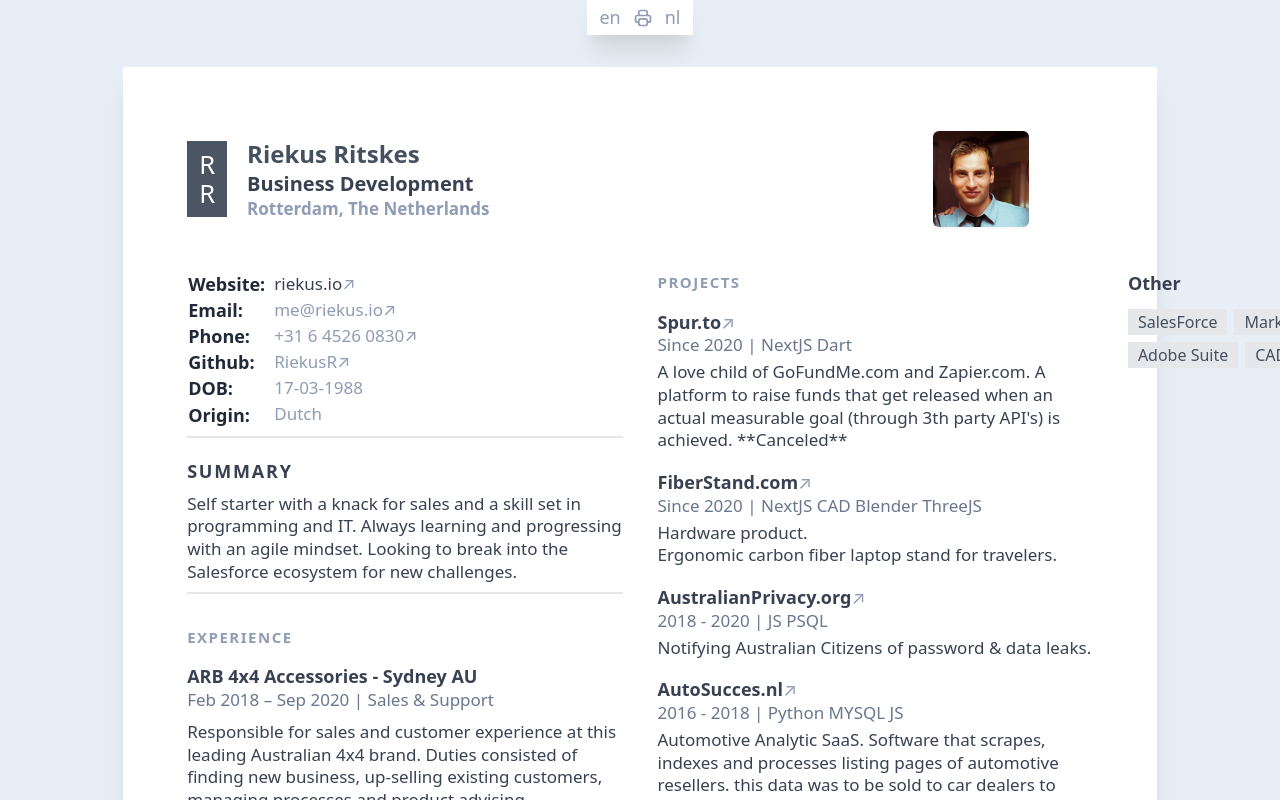
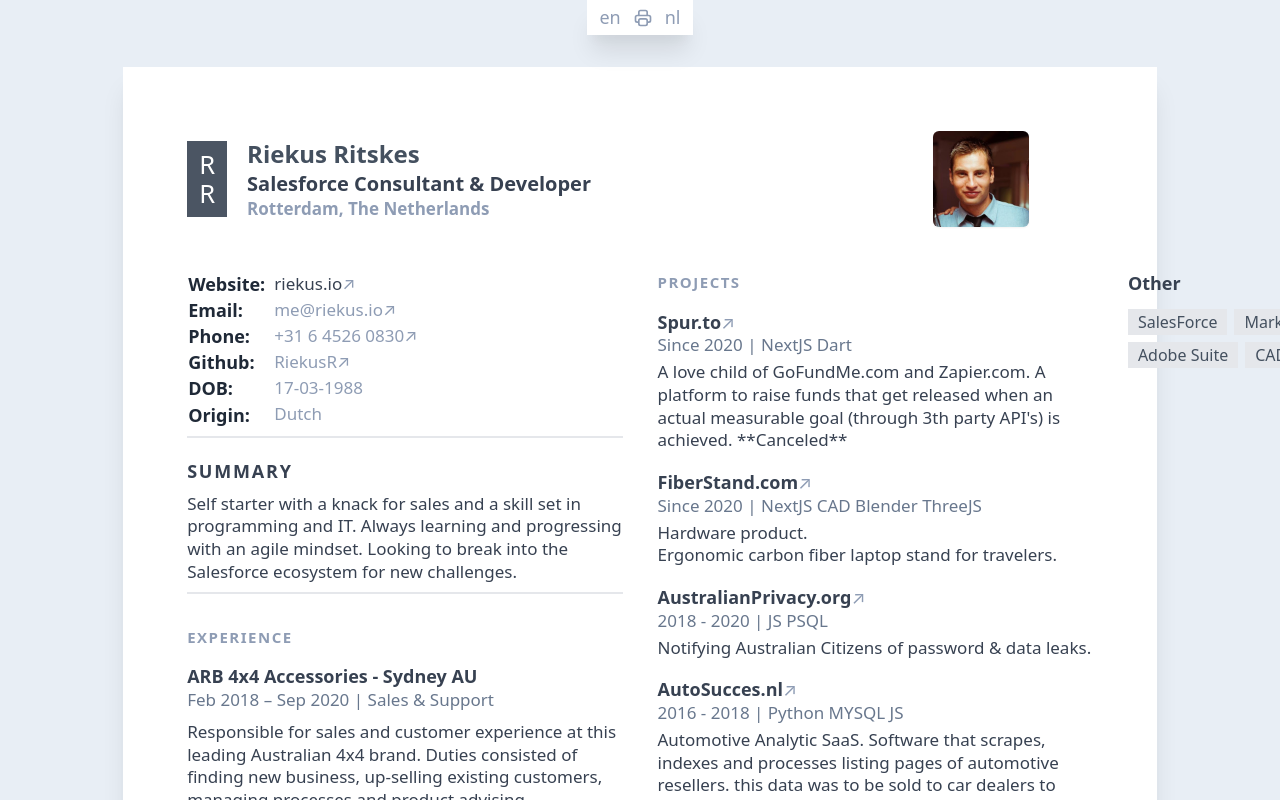
Before and after one commit to riekusr/duo-language-resume, a Next.js app: page / in a window 1280 px wide. Shown: the top 800 px of the page. Built offline with nearby package versions, Linux system fonts and the light colour scheme.

Commit message:
test changes

```diff
--- a/pages/index.js
+++ b/pages/index.js
@@ -84,7 +84,7 @@ export default function Home({ lang = 'en' }) {
               </h1>
               {/* <!--Job Title--> */}
               <h2 className="m-0 text-xl font-semibold leading-snug text-gray-700">
-                Business Development
+                Salesforce Consultant & Developer
               </h2>
               {/* <!--Location --> */}
               <h3 className="m-0 mt-0 font-semibold leading-snug text-md text-gray-550">
```
